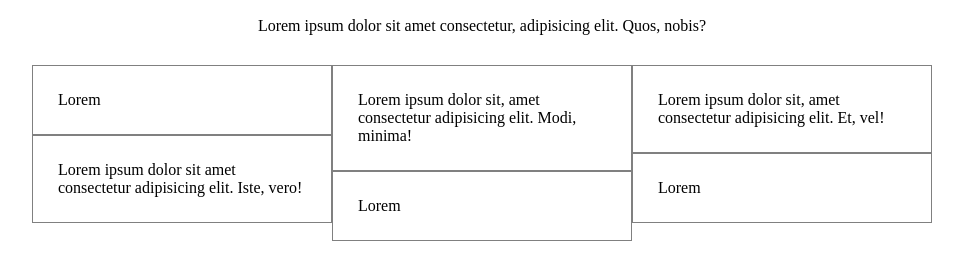
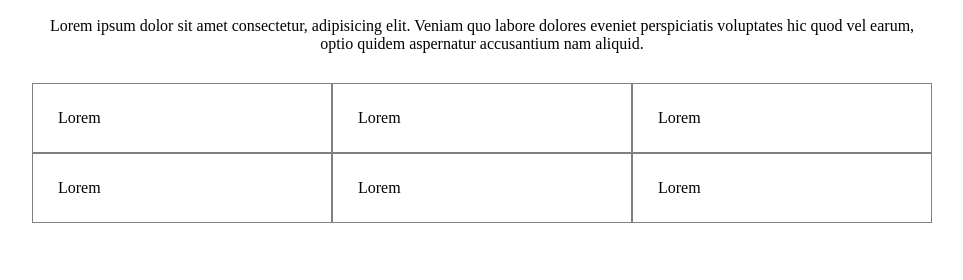
Before and after one commit to Alati11/js-our-team, a plain HTML site: page index.html in a window 1280 px wide. Shown: the part 120-400 px from the top of the page, without its empty margins (158-1121 px from the left). Drawn offline with Linux system fonts and the light colour scheme.

Commit message:
add layout html

```diff
--- a/index.html
+++ b/index.html
@@ -1,28 +1,32 @@
 <!DOCTYPE html>
 <html lang="en">
+
 <head>
     <meta charset="UTF-8">
     <meta name="viewport" content="width=device-width, initial-scale=1.0">
     <title>Our Team</title>
     <link rel="stylesheet" href="./css/app.css">
 </head>
+
 <body>
     <div class="container">
         <div class="title">
             <h1>OUR TEAM</h1>
-            <p class="presentation">Lorem ipsum dolor sit amet consectetur, adipisicing elit. Quos, nobis?</p>
+            <p class="presentation">Lorem ipsum dolor sit amet consectetur, adipisicing elit. Veniam
+                quo labore dolores eveniet perspiciatis voluptates
+                hic quod vel earum, optio quidem aspernatur accusantium nam aliquid.</p>
         </div>
         <div class="row">
             <div class="col-4">
                 <div class="card">Lorem</div>
-                <div class="card">Lorem ipsum dolor sit amet consectetur adipisicing elit. Iste, vero!</div>
-            </div>
-            <div class="col-4">
-                <div class="card">Lorem ipsum dolor sit, amet consectetur adipisicing elit. Modi, minima!</div>
                 <div class="card">Lorem</div>
             </div>
             <div class="col-4">
-                <div class="card">Lorem ipsum dolor sit, amet consectetur adipisicing elit. Et, vel!</div>
+                <div class="card">Lorem</div>
+                <div class="card">Lorem</div>
+            </div>
+            <div class="col-4">
+                <div class="card">Lorem </div>
                 <div class="card">Lorem</div>
             </div>
         </div>
@@ -32,4 +36,5 @@
 
     <script src="./js/app.js"></script>
 </body>
+
 </html>
```
